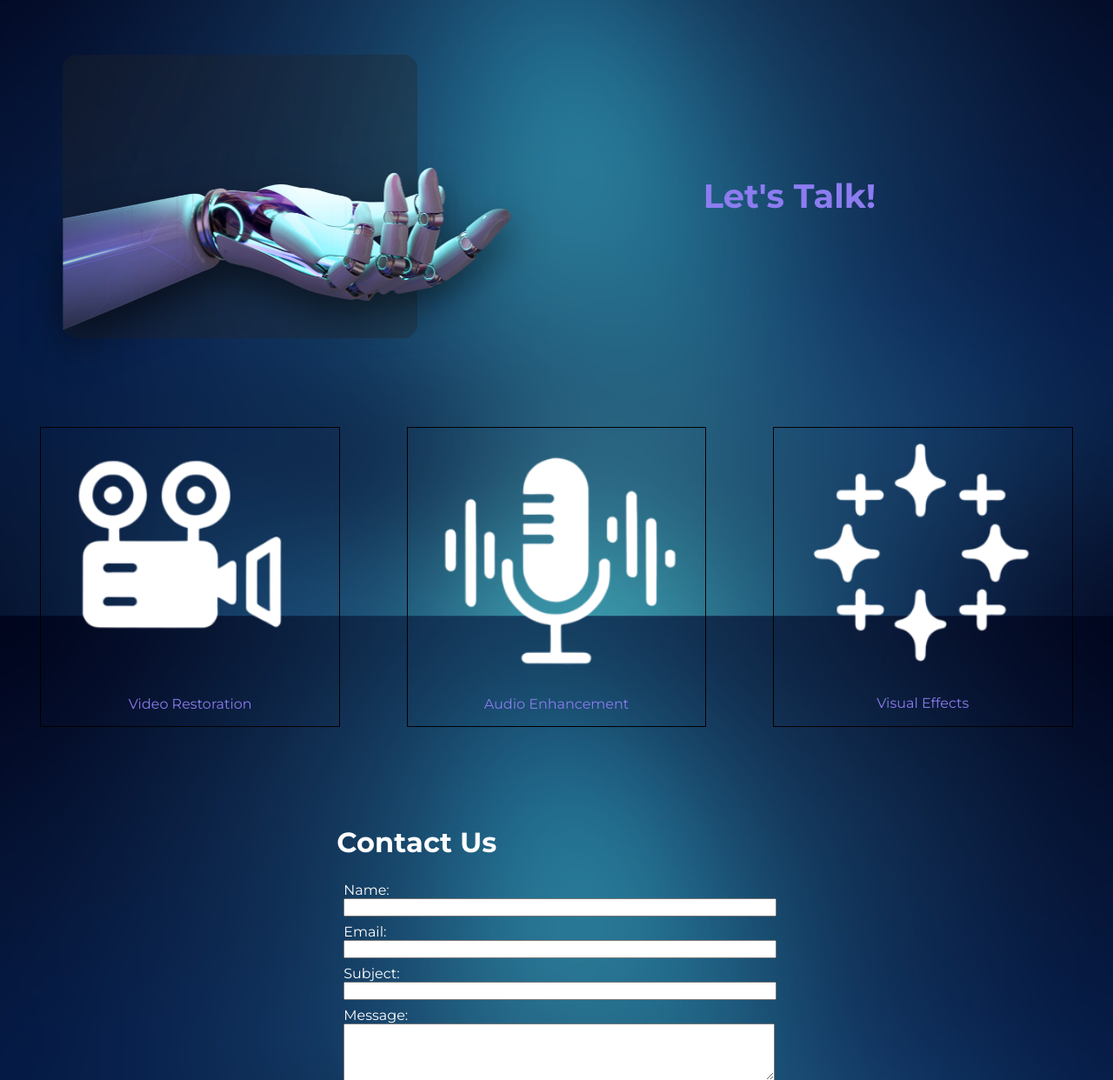
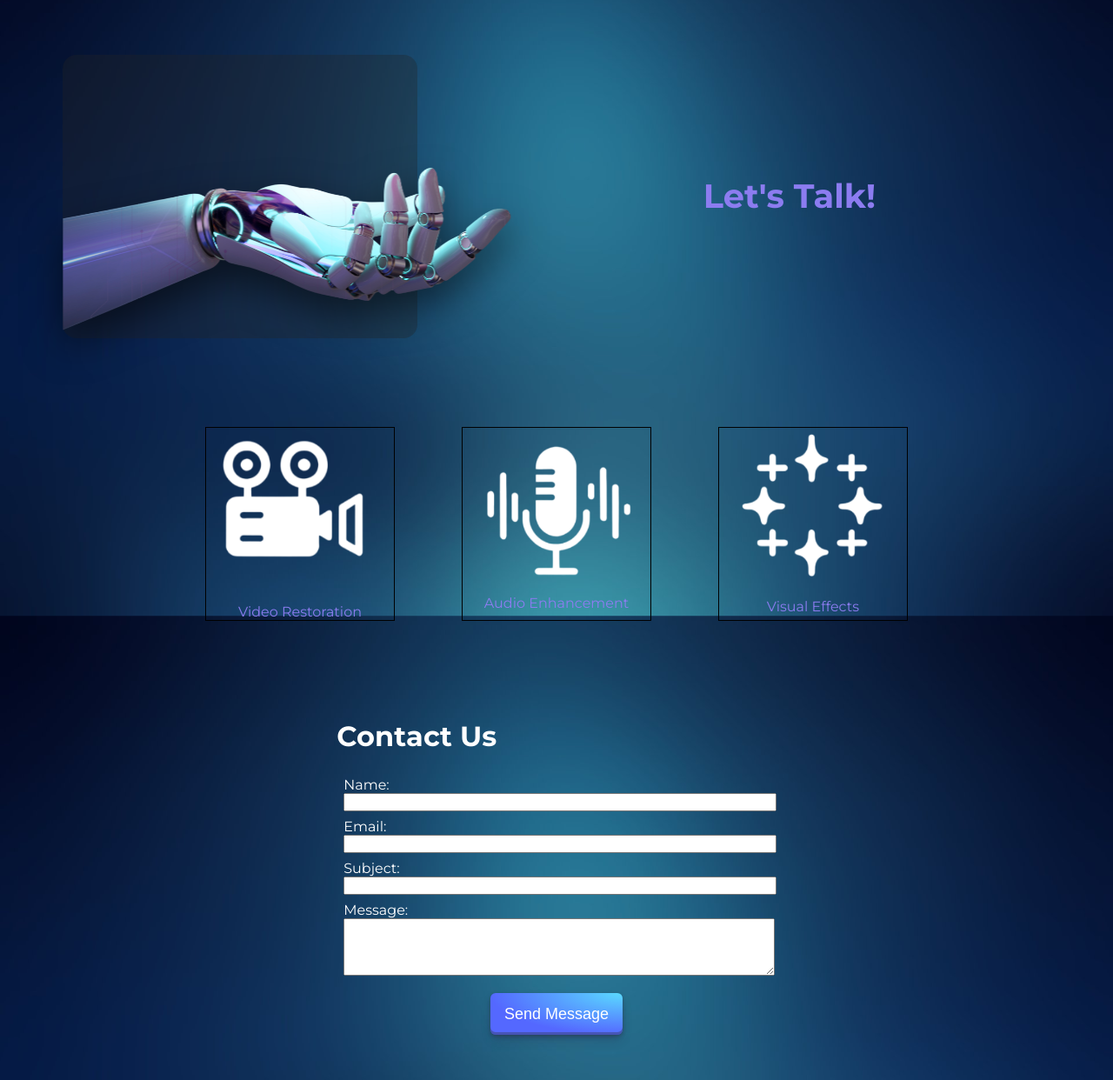
Before and after one commit to AnttiPerala/Web-and-App-Design-2024, a PHP site: page / in a window 1280 px wide. Shown: the part 145-1387 px from the top of the page at 87% size. Run offline with PHP 8.4, Linux system fonts and the light colour scheme.

Commit message:
Update style.css

```diff
--- a/03 Lesson/ProjectFiles/Web/Root/style.css
+++ b/03 Lesson/ProjectFiles/Web/Root/style.css
@@ -218,10 +218,14 @@ main aside {
 }
 
 .products {
-    width: 100%;
+    width: 70%;
     display: flex;
     flex-wrap: wrap;
     justify-content: space-evenly;
+}
+
+.products img {
+    width: 90%;
 }
 
 .products article {
@@ -253,6 +257,7 @@ main aside {
 main {
     display: flex;
     flex-wrap: wrap;
+    justify-content: center;
 }
 
 footer {
@@ -276,6 +281,7 @@ footer {
 
     main, .products, header {
             flex-direction: column;
+            align-items: center;
         }
 
     main aside {
```
